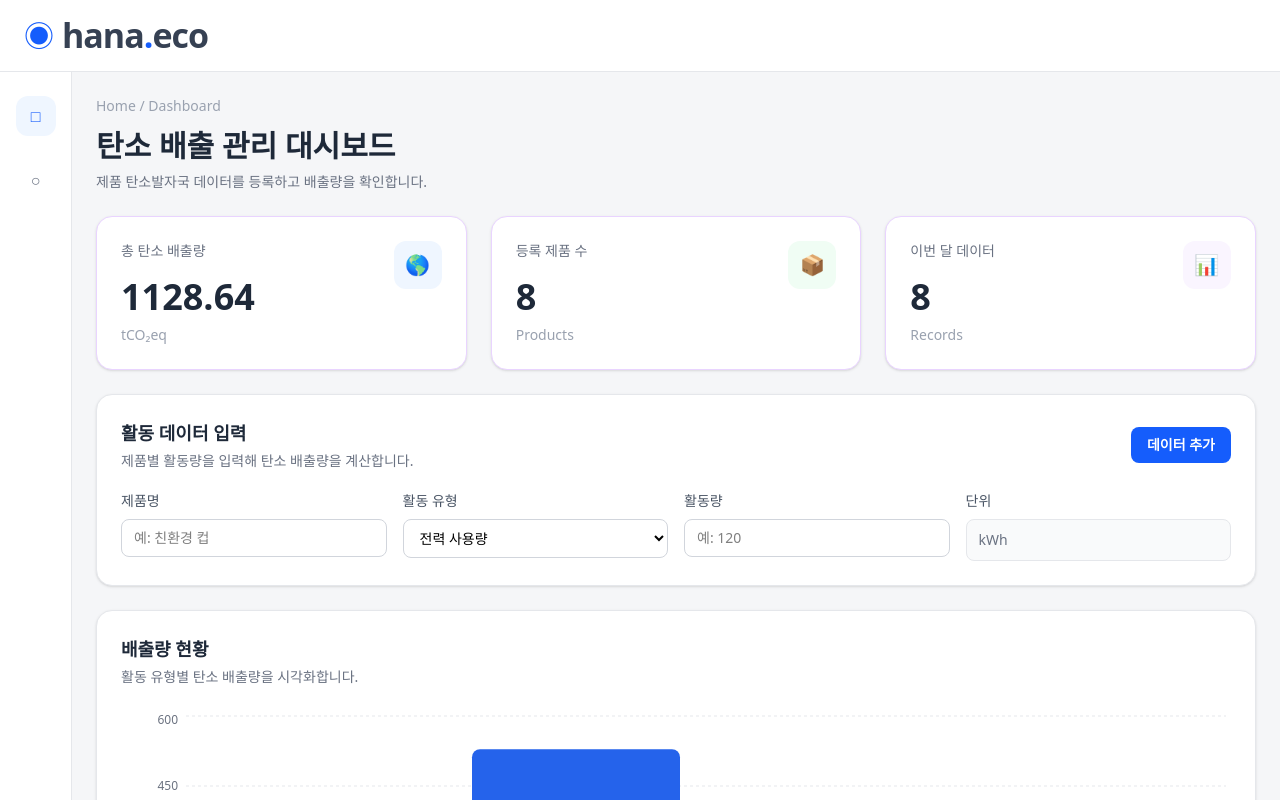
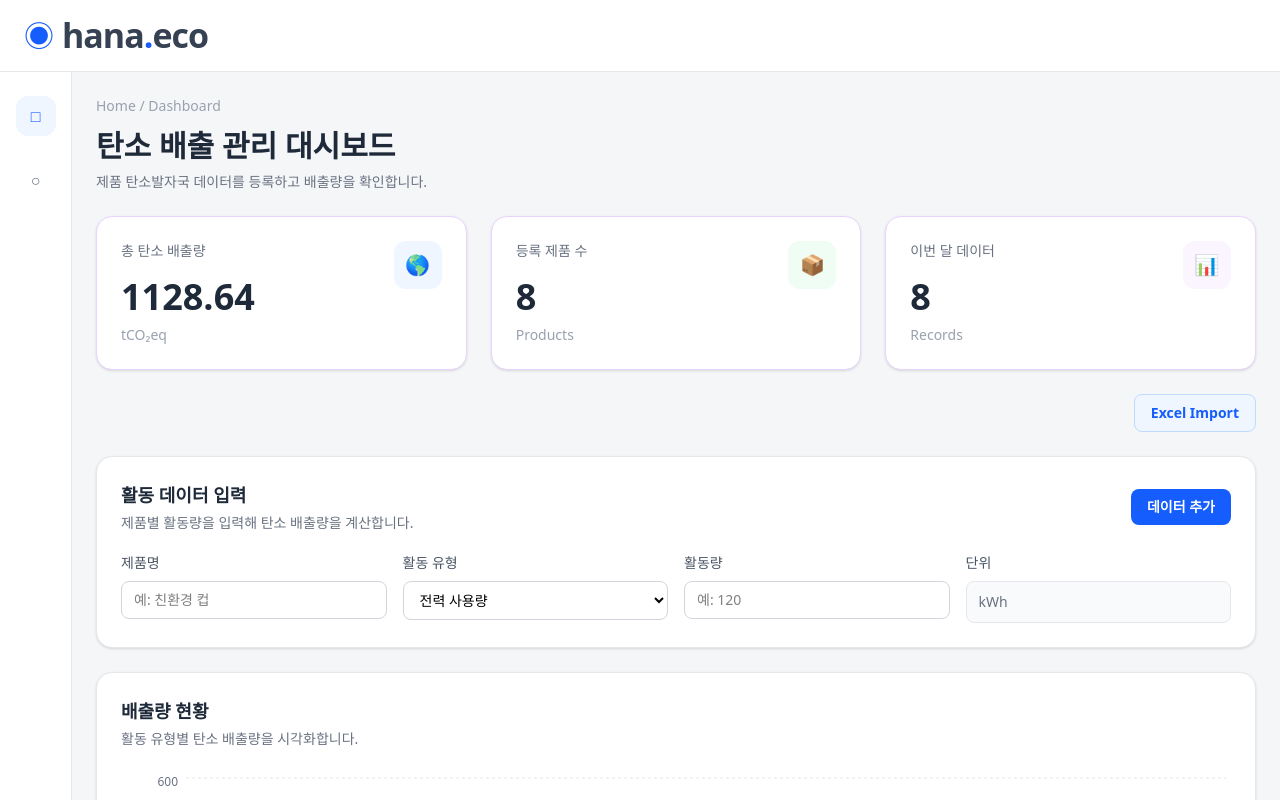
Before and after one commit to yejify/hana_eco, a Next.js app: page / in a window 1280 px wide. Shown: the top 800 px of the page. Built offline with nearby package versions, Linux system fonts and the light colour scheme.

Commit message:
feat: excel import 기능 구현

```diff
--- a/app/page.tsx
+++ b/app/page.tsx
@@ -8,6 +8,7 @@ import EmissionChart from '@/components/dashboard/EmissionChart';
 import DataTable from '@/components/dashboard/DataTable';
 
 import { useActivities } from '@/hooks/useActivities';
+import ExcelImportButton from '@/components/dashboard/ExcelImportButton';
 
 export default function Home() {
   const {
@@ -17,6 +18,7 @@ export default function Home() {
     updateActivity,
     deleteActivity,
     setEditingActivity,
+    importActivities,
   } = useActivities();
 
   return (
@@ -25,6 +27,10 @@ export default function Home() {
         <PageHeader />
 
         <SummaryCards activities={activities} />
+
+        <div className='flex justify-end'>
+          <ExcelImportButton importActivities={importActivities} />
+        </div>
 
         <FilterSection
           addActivity={addActivity}
--- /dev/null
+++ b/components/dashboard/ExcelImportButton.tsx
@@ -0,0 +1,95 @@
+'use client';
+
+import * as XLSX from 'xlsx';
+
+import { ActivityData, ActivityType } from '@/types/activity';
+import { calculateEmission } from '@/utils/calculateEmission';
+
+type ExcelImportButtonProps = {
+  importActivities: (activities: ActivityData[]) => void;
+};
+
+const ACTIVITY_TYPE_MAP: Record<string, ActivityType> = {
+  전기: 'electricity',
+  원소재: 'material',
+  운송: 'transport',
+};
+
+export default function ExcelImportButton({
+  importActivities,
+}: ExcelImportButtonProps) {
+  const handleImportExcel = async (
+    event: React.ChangeEvent<HTMLInputElement>,
+  ) => {
+    const file = event.target.files?.[0];
+
+    if (!file) return;
+
+    const arrayBuffer = await file.arrayBuffer();
+
+    const workbook = XLSX.read(arrayBuffer, {
+      type: 'array',
+    });
+
+    const sheetName = workbook.SheetNames[0];
+
+    const worksheet = workbook.Sheets[sheetName];
+
+    const rows = XLSX.utils.sheet_to_json<Record<string, unknown>>(worksheet);
+
+    const invalidRows: string[] = [];
+
+    const activities: ActivityData[] = rows
+      .map((row, index) => {
+        const productName = String(row['설명'] ?? '');
+
+        const rawActivityType = String(row['활동 유형'] ?? '');
+
+        const amount = Number(row['량'] ?? 0);
+
+        const unit = String(row['단위'] ?? '');
+
+        const activityType = ACTIVITY_TYPE_MAP[rawActivityType];
+
+        if (!activityType) {
+          console.warn('지원하지 않는 활동 유형:', rawActivityType);
+
+          invalidRows.push(`${index + 1}행 - ${rawActivityType}`);
+
+          return null;
+        }
+
+        return {
+          id: Date.now() + index,
+          productName,
+          activityType,
+          amount,
+          unit,
+          emission: calculateEmission(activityType, amount),
+        };
+      })
+      .filter((activity): activity is ActivityData => activity !== null);
+
+    if (invalidRows.length > 0) {
+      alert(
+        `지원하지 않는 활동 유형이 존재합니다.\n\n${invalidRows.join('\n')}`,
+      );
+    }
+
+    importActivities(activities);
+
+    event.target.value = '';
+  };
+
+  return (
+    <label className='cursor-pointer rounded-lg border border-blue-200 bg-blue-50 px-4 py-2 text-sm font-semibold text-blue-600 hover:bg-blue-100'>
+      Excel Import
+      <input
+        type='file'
+        accept='.xlsx,.xls'
+        onChange={handleImportExcel}
+        className='hidden'
+      />
+    </label>
+  );
+}
--- a/hooks/useActivities.ts
+++ b/hooks/useActivities.ts
@@ -47,6 +47,10 @@ export function useActivities() {
     setActivities((prev) => prev.filter((activity) => activity.id !== id));
   };
 
+  const importActivities = (newActivities: ActivityData[]) => {
+    setActivities((prev) => [...prev, ...newActivities]);
+  };
+
   return {
     activities,
     editingActivity,
@@ -54,5 +58,6 @@ export function useActivities() {
     updateActivity,
     deleteActivity,
     setEditingActivity,
+    importActivities,
   };
 }
```
